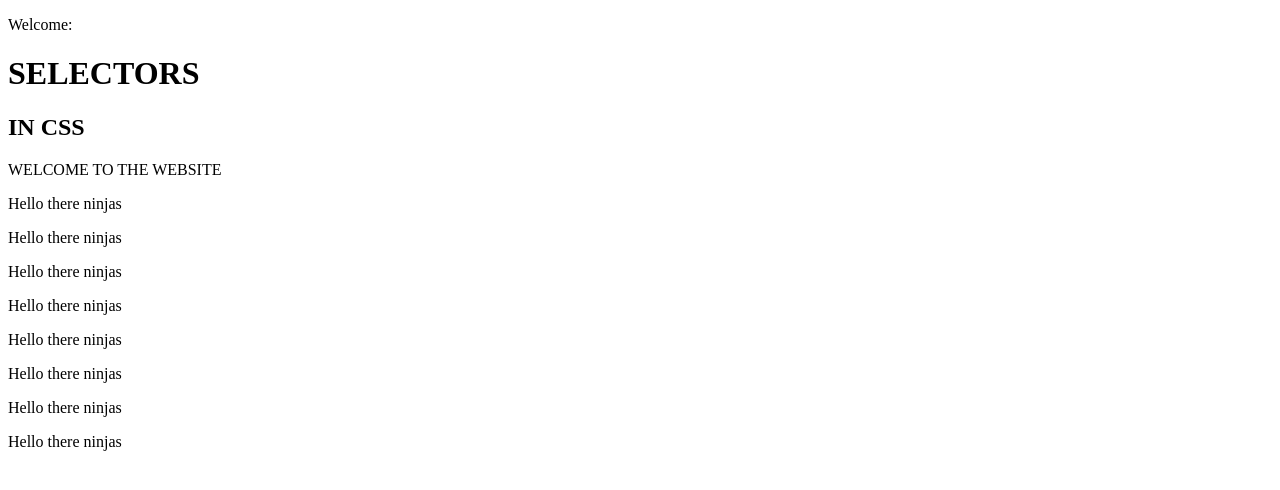
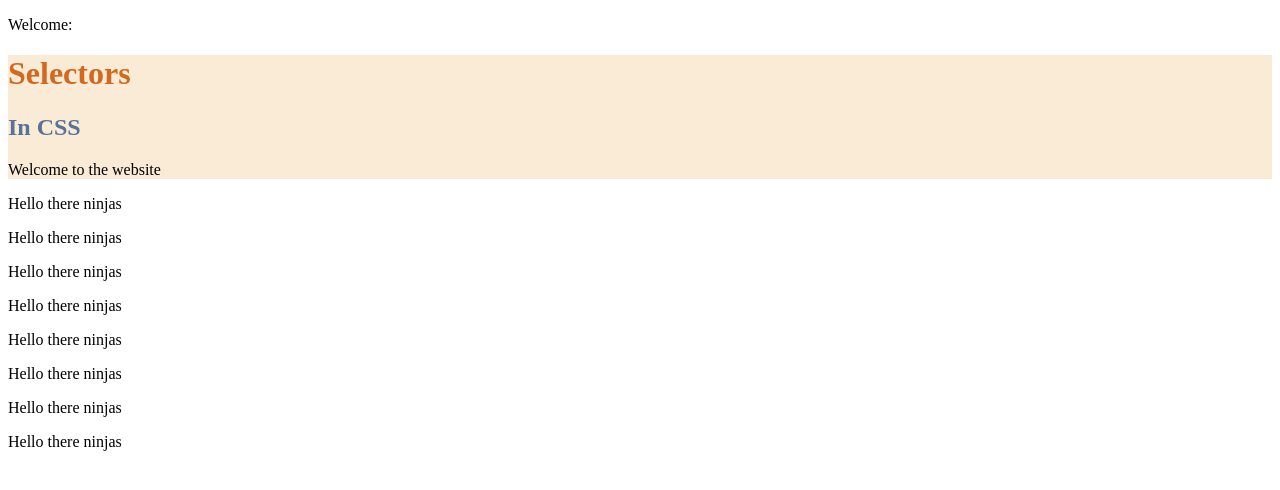
Before and after one commit to agatapier/css, a plain HTML site: page index.html in a window 1280 px wide. Drawn offline with Linux system fonts and the light colour scheme.

Commit message:
kolor tekstu, kolor tła

```diff
--- a/css/syntax.css
+++ b/css/syntax.css
@@ -9,10 +9,14 @@
 /* TARGETING ELEMENTS / TAGS */
 
 
-body {
-    text-transform: uppercase;
+#header h1 {
+    color: chocolate;
 }
 
-body > p {
-    text-transform: none;
+#header h2 {
+    color: #567398;
 }
+
+#header {
+    background-color: antiquewhite;
+}
```
